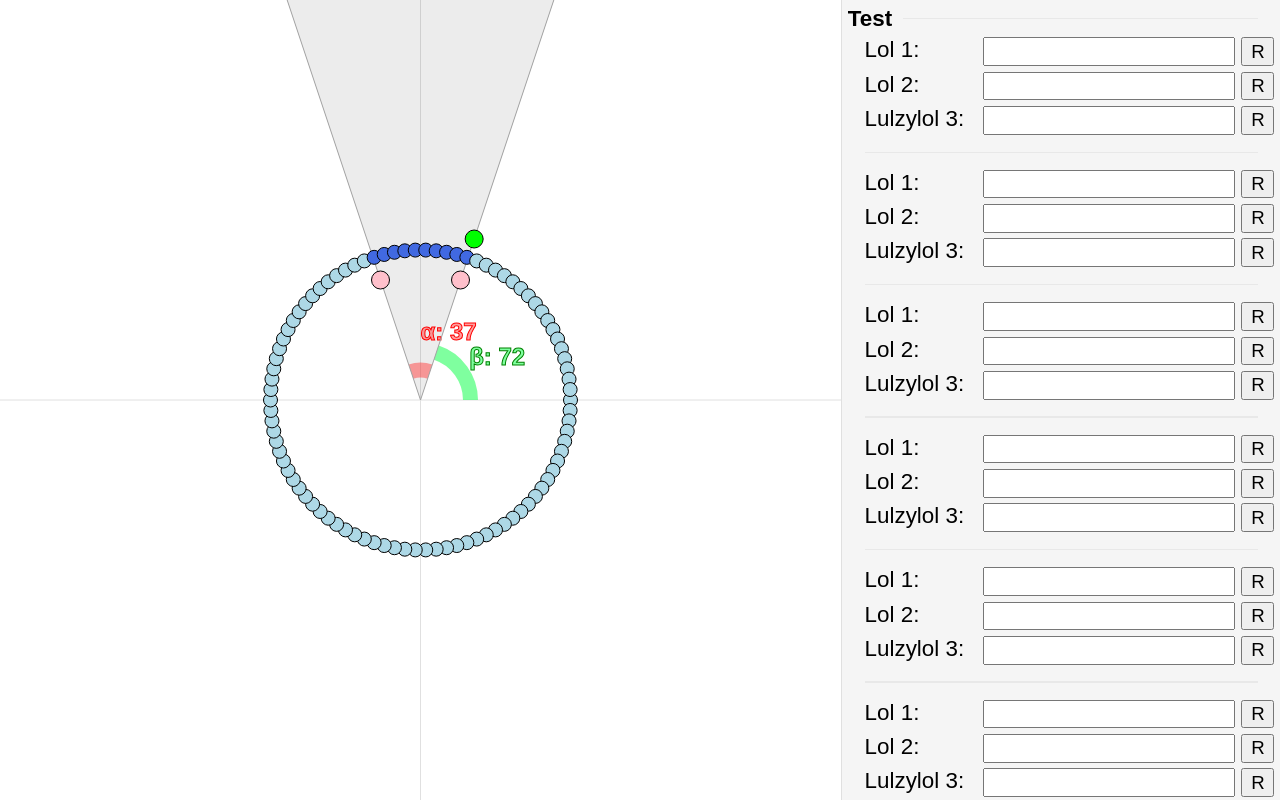
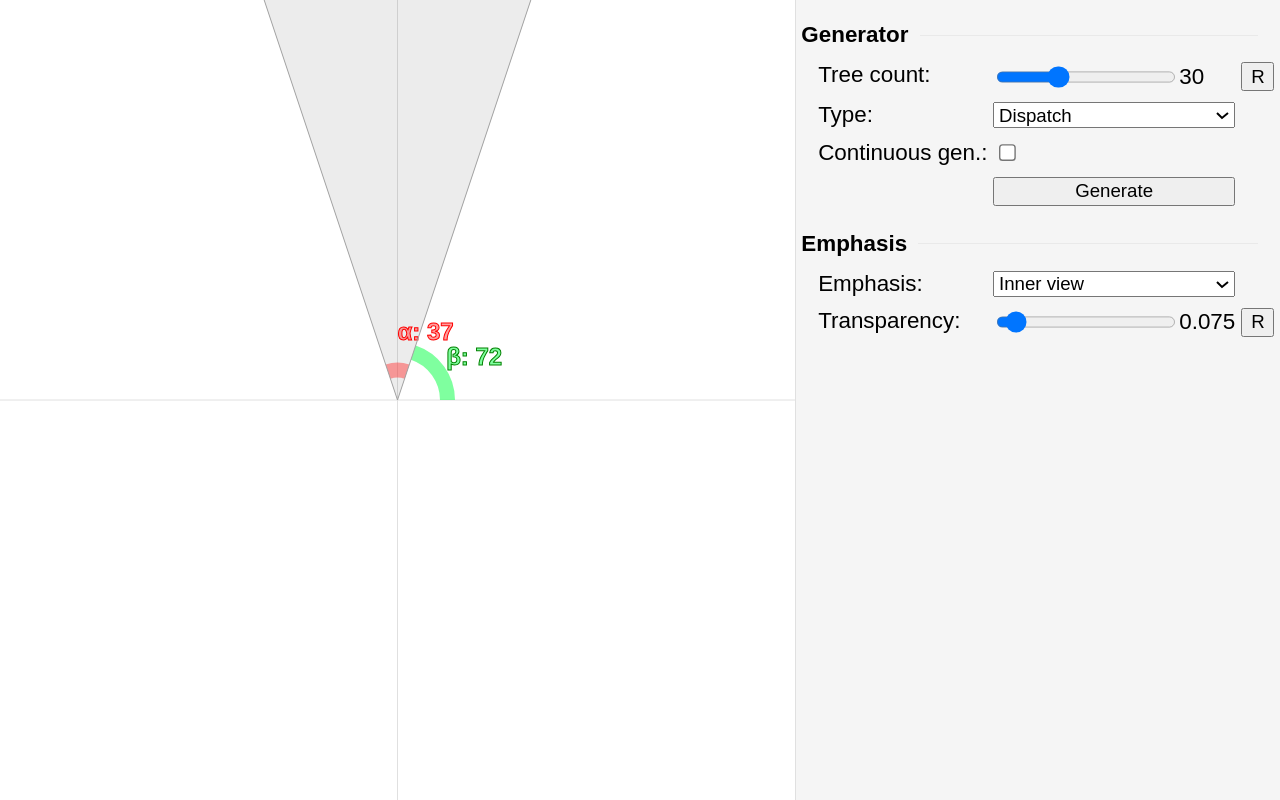
Before and after one commit to TanukiSharp/TreesProblem, a plain HTML site: page web/index.html in a window 1280 px wide. Drawn offline with Linux system fonts and the light colour scheme.

Commit message:
Property grid cleanup, added UI helper class

```diff
--- a/web/index.css
+++ b/web/index.css
@@ -47,15 +47,23 @@ body {
     display: grid;
     margin: 4px;
     grid-template-columns: auto 1fr 24px;
+    grid-auto-rows: auto;
     column-gap: 4px;
     row-gap: 4px;
-    grid-auto-rows: auto;
+    justify-items: stretch;
+}
+
+.root-container > .side-bar > .property-grid-scroller > .property-grid > * {
+    margin-top: 2px;
+    margin-bottom: 2px;
 }
 
 .root-container > .side-bar > .property-grid-scroller > .property-grid > .title {
     grid-column: 1 / span 3;
     display: grid;
     grid-template-columns: auto auto 1fr;
+    margin-top: 12px;
+    margin-bottom: 4px;
 }
 
 .root-container > .side-bar > .property-grid-scroller > .property-grid > .title > .head {
@@ -86,6 +94,25 @@ body {
     justify-self: stretch;
 }
 
+.root-container > .side-bar > .property-grid-scroller > .property-grid > .slider-container {
+    display: grid;
+    grid-template-columns: 1fr 40px;
+    align-items: center;
+    align-content: center;
+}
+
+.root-container > .side-bar > .property-grid-scroller > .property-grid > .slider-container > input[type='range'] {
+    grid-column: 1;
+}
+
+.root-container > .side-bar > .property-grid-scroller > .property-grid > .slider-container > span {
+    grid-column: 2;
+}
+
+.root-container > .side-bar > .property-grid-scroller > .property-grid > input[type='checkbox'] {
+    justify-self: start;
+}
+
 .root-container > .side-bar > .property-grid-scroller > .property-grid > .key {
     margin-left: 12px;
 }
--- a/web/index.js
+++ b/web/index.js
@@ -2,7 +2,8 @@ import { GridRenderer } from './lib/points2d/renderers/gridRenderer.js';
 import { LassoSelectionRenderer } from './lib/points2d/renderers/selectionRenderer.js';
 import { PointsManager } from './lib/points2d/pointsManager.js';
 import { Point } from './lib/points2d/point.js';
-import { Accessor, Binding, PropertyGrid } from './lib/propertyGrid/propertyGrid.js';
+import { PropertyGrid } from './lib/propertyGrid/propertyGrid.js';
+import { Ui } from './ui.js';
 
 const POINT_TYPE_TREE = 'tree';
 const POINT_TYPE_BETA = 'beta';
@@ -69,16 +70,16 @@ class PointRenderer {
 }
 
 class PointsRenderer {
-    constructor(ctx, points) {
+    constructor(ctx, pointsManager) {
         this._ctx = ctx;
-        this._points = points;
+        this._pointsManager = pointsManager;
         this._pointRenderer = new PointRenderer(ctx);
     }
 
     render() {
         let renderAtLast = null;
 
-        for (const point of this._points) {
+        for (const point of this._pointsManager.points) {
             if (point.isPointerOver) {
                 renderAtLast = point;
             } else {
@@ -93,14 +94,18 @@ class PointsRenderer {
 }
 
 class CameraRenderer {
-    constructor(ctx, points) {
+    constructor(ctx, controlPoints) {
         this._ctx = ctx;
+
+        this._emphasisColor = null;
+        this.emphasisDirection = 'inner';
+        this.emphasisAlpha = 0.075;
 
         this._alphaStart = null;
         this._alphaEnd = null;
         this._beta = null;
 
-        for (const point of points) {
+        for (const point of controlPoints) {
             if (point.tags.includes(POINT_TYPE_ALPHA_START)) {
                 this._alphaStart = point;
             } else if (point.tags.includes(POINT_TYPE_ALPHA_END)) {
@@ -112,6 +117,17 @@ class CameraRenderer {
 
         if (this._alphaStart === null || this._alphaEnd === null || this._beta === null) {
             throw new Error('Alpha start, alpha end and/or beta point(s) is/are missing.');
+        }
+    }
+
+    get emphasisAlpha() {
+        return this._emphasisAlpha;
+    }
+
+    set emphasisAlpha(value) {
+        if (value !== this._emphasisAlpha) {
+            this._emphasisColor = `rgba(0, 0, 0, ${value})`;
+            this._emphasisAlpha = value;
         }
     }
 
@@ -129,16 +145,22 @@ class CameraRenderer {
         const betaX = Math.cos(betaAngle) * lineLength;
         const betaY = Math.sin(betaAngle) * lineLength;
 
+        const rad = Math.max(ctx.canvas.width, ctx.canvas.height);
+
+        // Draw emphasis.
+        if (this.emphasisDirection !== 'none') {
+            const counterClockwise = this.emphasisDirection === 'inner';
+
+            ctx.beginPath();
+            ctx.moveTo(0, 0);
+            ctx.lineTo(Math.cos(betaAngle) * rad, Math.sin(betaAngle) * rad);
+            ctx.arc(0, 0, rad, betaAngle, alphaAngle, counterClockwise);
+            ctx.lineTo(0, 0);
+            ctx.fillStyle = this._emphasisColor;
+            ctx.fill();
+        }
+
         // Draw alpha arc.
-        const rad = 10000;
-        ctx.beginPath();
-        ctx.moveTo(0, 0);
-        ctx.lineTo(Math.cos(betaAngle) * rad, Math.sin(betaAngle) * rad);
-        ctx.arc(0, 0, rad, betaAngle, alphaAngle, true);
-        ctx.lineTo(0, 0);
-        ctx.fillStyle = 'rgba(0, 0, 0, 0.075)';
-        ctx.fill();
-
         ctx.beginPath();
         ctx.arc(0, 0, 30, betaAngle, alphaAngle, true);
         ctx.lineWidth = 15;
@@ -193,15 +215,17 @@ class CameraRenderer {
 }
 
 class Renderer {
-    constructor(canvas, pointsManager) {
+    constructor(canvas, pointsManager, controlPoints) {
         const ctx = canvas.getContext('2d');
 
         this._ctx = ctx;
 
+        this.cameraRenderer = new CameraRenderer(ctx, controlPoints);
+
         this._renderers = [
             new GridRenderer(ctx),
-            new CameraRenderer(ctx, pointsManager.points),
-            new PointsRenderer(ctx, pointsManager.points),
+            new PointsRenderer(ctx, pointsManager),
+            this.cameraRenderer,
             new LassoSelectionRenderer(ctx, pointsManager),
         ];
 
@@ -233,15 +257,18 @@ class Renderer {
     }
 }
 
-class CameraHandler {
-    constructor(pointsManager) {
+class CameraHandler extends EventTarget {
+    constructor(pointsManager, controlPoints) {
+        super();
+
         this._pointsManager = pointsManager;
-
         this._alphaStart = null;
         this._alphaEnd = null;
         this._beta = null;
 
-        for (const point of pointsManager.points) {
+        this._inFrustumCount = null;
+
+        for (const point of controlPoints) {
             if (point.tags.includes(POINT_TYPE_ALPHA_START)) {
                 this._alphaStart = point;
             } else if (point.tags.includes(POINT_TYPE_ALPHA_END)) {
@@ -260,7 +287,7 @@ class CameraHandler {
         this._onAlphaStartMovedEnter();
         this._onAlphaStartMovedUpdate();
 
-        this._checkPointsInFrustum();
+        this.checkPointsInFrustum();
     }
 
     _resetStates() {
@@ -349,13 +376,15 @@ class CameraHandler {
         return !(pointAngle <= alphaEndAngle && pointAngle >= alphaStartAngle);
     }
 
-    _checkPointsInFrustum() {
+    checkPointsInFrustum() {
         const alphaStartAngle = CameraHandler.normalizeAngle(CameraHandler.computeAngle(this._alphaStart));
         const alphaEndAngle = CameraHandler.normalizeAngle(CameraHandler.computeAngle(this._alphaEnd));
 
         const alphaAngle = CameraHandler.deltaAngle(alphaStartAngle, alphaEndAngle);
 
         const realAlphaEndAngle = (alphaStartAngle - alphaAngle) % (Math.PI * 2);
+
+        let count = 0;
 
         for (const point of this._pointsManager.points) {
             if (point.tags.includes(POINT_TYPE_TREE) === false) {
@@ -365,6 +394,15 @@ class CameraHandler {
             const pointAngle = CameraHandler.normalizeAngle(CameraHandler.computeAngle(point));
 
             point.isInFrustum = CameraHandler._isInFrustum(pointAngle, alphaStartAngle, realAlphaEndAngle);
+
+            if (point.isInFrustum) {
+                count++;
+            }
+        }
+
+        if (this._inFrustumCount !== count) {
+            this.dispatchEvent(new CustomEvent('infrustumcount-changed', { detail: count }));
+            this._inFrustumCount = count;
         }
     }
 
@@ -389,7 +427,7 @@ class CameraHandler {
             }
         }
 
-        this._checkPointsInFrustum();
+        this.checkPointsInFrustum();
     }
 
     onPointMovedEnd() {
@@ -415,120 +453,190 @@ const createPropertyGridTitleElement = function(text) {
     return root;
 }
 
-const createCheckbox = function() {
-    const checkbox = document.createElement('input');
-    checkbox.type = 'checkbox';
+class DispatchTreeGenerator {
+    constructor(canvasElement) {
+        this._canvasElement = canvasElement;
+    }
 
+    get name() {
+        return 'Dispatch';
+    }
+
+    get description() {
+        return 'Generates trees with a completely random distribution.';
+    }
+
+    generate(count) {
+        const halfWidth = this._canvasElement.width / 2;
+        const halfHeight = this._canvasElement.height / 2;
+
+        const result = [];
+
+        for (let i = 0; i < count; i++) {
+            result.push(new Point(
+                ((Math.random() * 2) - 1) * halfWidth,
+                ((Math.random() * 2) - 1) * halfHeight,
+                {
+                    id: 1000 + i + 1,
+                    baseRadius: 7,
+                    hoverRadius: 11,
+                    tags: [POINT_TYPE_TREE]
+                }
+            ));
+        }
+
+        return result;
+    }
+}
+
+class CircleTreeGenerator {
+    get name() {
+        return 'Circle';
+    }
+
+    get description() {
+        return 'Generates trees in circle, with a random radius.';
+    }
+
+    generate(count) {
+        const treeRadius = 150;
+        const tau = Math.PI * 2;
+
+        const result = [];
+
+        for (let i = 0; i < count; i++) {
+            const angle = (tau * i) / count;
+            result.push(new Point(
+                Math.cos(angle) * treeRadius,
+                Math.sin(angle) * treeRadius,
+                {
+                    id: 1000 + i + 1,
+                    baseRadius: 7,
+                    hoverRadius: 11,
+                    tags: [POINT_TYPE_TREE]
+                }
+            ));
+        }
+
+        return result;
+    }
+}
+
+const treeGenerators = [];
+
+const generatorToDropdownInfo = function(generator) {
     return {
-        element: checkbox,
-        accessor: new Accessor(() => checkbox.checked, v => checkbox.checked = v),
+        text: generator.name,
+        title: generator.description,
     };
 }
 
-const createSlider = function(min, max) {
-    const slider = document.createElement('input');
-    slider.type = 'range';
-    slider.min = min;
-    slider.max = max;
+const setupGeneratorPropertyGridSection = function(propertyGrid, pointsManager, cameraHandler, controlPoints) {
+    propertyGrid.title(createPropertyGridTitleElement('Generator'));
 
-    return {
-        element: slider,
-        accessor: new Accessor(() => Number(slider.value), v => slider.value = Number(v)),
+    let generateTrees;
+
+    const treesSliderInfo = Ui.createSlider(30, 1, 90);
+    const continuousGenerationCheckboxInfo = Ui.createCheckbox(false);
+    const generatorTypeDropdownInfo = Ui.createIndexedDropdown(treeGenerators.map(generatorToDropdownInfo));
+    const generateButtonInfo = Ui.createButton('Generate', () => generateTrees());
+
+    generateTrees = () => {
+        const treesCount = treesSliderInfo.accessor.get();
+        const generatorIndex = generatorTypeDropdownInfo.accessor.get();
+
+        pointsManager.points = treeGenerators[generatorIndex].generate(treesCount);
+        pointsManager.points.push(...controlPoints);
+
+        cameraHandler.checkPointsInFrustum();
     };
+
+    treesSliderInfo.accessor.addEventListener('value-changed', () => {
+        if (continuousGenerationCheckboxInfo.accessor.get()) {
+            generateTrees();
+        }
+    });
+
+    generatorTypeDropdownInfo.accessor.addEventListener('value-changed', () => {
+        if (continuousGenerationCheckboxInfo.accessor.get()) {
+            generateTrees();
+        }
+    });
+
+    continuousGenerationCheckboxInfo.accessor.addEventListener('value-changed', () => {
+        generateButtonInfo.element.disabled = continuousGenerationCheckboxInfo.accessor.get();
+        generateTrees();
+    });
+
+    propertyGrid.add(null, 'Tree count:', treesSliderInfo.element, treesSliderInfo.accessor);
+    propertyGrid.add(null, 'Type:', generatorTypeDropdownInfo.element);
+    propertyGrid.add(null, Ui.createSpan('Continuous gen.:', 'Continuous generation. Generates trees each time parameters change.'), continuousGenerationCheckboxInfo.element);
+    propertyGrid.add(null, '', generateButtonInfo.element);
+
+    cameraHandler.addEventListener('infrustumcount-changed', e => console.log(e.detail));
 }
 
-const createDropdownAccessor = function(texts) {
-    const select = document.createElement('select');
+const setupEmphasisPropertyGridSection = function(propertyGrid, cameraRenderer) {
 
-    for (const text of texts) {
-        const option = document.createElement('option');
-        option.innerText = text;
-        select.appendChild(option);
-    }
+    propertyGrid.title(createPropertyGridTitleElement('Emphasis'));
 
-    return {
-        element: select,
-        accessor: new Accessor(() => Number(select.selectedIndex), v => select.selectedIndex = Number(v)),
-    };
+    const emphasisDropdownInfo = Ui.createValuedDropdown([
+        {
+            text: 'None',
+            value: 'none',
+        },
+        {
+            text: 'Inner view',
+            value: 'inner',
+        },
+        {
+            text: 'Outer view',
+            value: 'outer',
+        }
+    ]);
+    emphasisDropdownInfo.accessor.set('inner');
+
+    propertyGrid.add(null, 'Emphasis:', emphasisDropdownInfo.element);
+
+    const emphasisAlphaSliderInfo = Ui.createSlider(cameraRenderer.emphasisAlpha, 0.05, 0.5, 0.001);
+    propertyGrid.add(null, 'Transparency:', emphasisAlphaSliderInfo.element, emphasisAlphaSliderInfo.accessor);
+
+    emphasisDropdownInfo.accessor.addEventListener('value-changed', () => {
+        cameraRenderer.emphasisDirection = emphasisDropdownInfo.accessor.get();
+        // Dirty access hack (childNodes[0]) because the slider element is actually a div with a slider and span.
+        emphasisAlphaSliderInfo.element.childNodes[0].disabled = cameraRenderer.emphasisDirection === 'none';
+    });
+
+    emphasisAlphaSliderInfo.accessor.addEventListener('value-changed', () => {
+        cameraRenderer.emphasisAlpha = emphasisAlphaSliderInfo.accessor.get();
+    });
 }
 
-const setupGeneratorPropertyGridSection = function(propertyGrid, pointsManager, cameraHandler) {
-    propertyGrid.title('Generator');
-
-    let treesCount = 30;
-
-    const treesSliderInfo = createSlider(1, 90);
-    const treesCountAccessor = new Accessor(() => treesCount, v => treesCount = v)
-    Binding.twoWay(treesSliderInfo.accessor, treesCountAccessor);
-
-    propertyGrid.add(null, 'Tree count:', treesSliderInfo.element, treesCountAccessor);
-
-
-}
-
-const setupPropertyGrid = function(propertyGrid, pointsManager, cameraHandler) {
-    setupGeneratorPropertyGridSection(propertyGrid, pointsManager, cameraHandler);
-    propertyGrid.separator();
+const setupPropertyGrid = function(propertyGrid, pointsManager, cameraHandler, cameraRenderer, controlPoints) {
+    setupGeneratorPropertyGridSection(propertyGrid, pointsManager, cameraHandler, controlPoints);
+    setupEmphasisPropertyGridSection(propertyGrid, cameraRenderer);
 }
 
 const main = function() {
     const canvasElement = document.querySelector('.root-container > canvas.render');
     const propertyGridElement = document.querySelector('.root-container > .side-bar > .property-grid-scroller > .property-grid');
 
-    const propertyGrid = new PropertyGrid(propertyGridElement);
+    treeGenerators.push(new DispatchTreeGenerator(canvasElement));
+    treeGenerators.push(new CircleTreeGenerator());
 
 
-    propertyGrid.title(createPropertyGridTitleElement('Test'));
-    propertyGrid.add('lol1', 'Lol 1:', document.createElement('input'), () => {});
-    propertyGrid.add('lol2', 'Lol 2:', document.createElement('input'), () => {});
-    propertyGrid.add('lol3', 'Lulzylol 3:', document.createElement('input'), () => {});
-    propertyGrid.separator();
-    propertyGrid.add('lol1', 'Lol 1:', document.createElement('input'), () => {});
-    propertyGrid.add('lol2', 'Lol 2:', document.createElement('input'), () => {});
-    propertyGrid.add('lol3', 'Lulzylol 3:', document.createElement('input'), () => {});
-    propertyGrid.separator();
-    propertyGrid.add('lol1', 'Lol 1:', document.createElement('input'), () => {});
-    propertyGrid.add('lol2', 'Lol 2:', document.createElement('input'), () => {});
-    propertyGrid.add('lol3', 'Lulzylol 3:', document.createElement('input'), () => {});
-    propertyGrid.separator();
-    propertyGrid.add('lol1', 'Lol 1:', document.createElement('input'), () => {});
-    propertyGrid.add('lol2', 'Lol 2:', document.createElement('input'), () => {});
-    propertyGrid.add('lol3', 'Lulzylol 3:', document.createElement('input'), () => {});
-    propertyGrid.separator();
-    propertyGrid.add('lol1', 'Lol 1:', document.createElement('input'), () => {});
-    propertyGrid.add('lol2', 'Lol 2:', document.createElement('input'), () => {});
-    propertyGrid.add('lol3', 'Lulzylol 3:', document.createElement('input'), () => {});
-    propertyGrid.separator();
-    propertyGrid.add('lol1', 'Lol 1:', document.createElement('input'), () => {});
-    propertyGrid.add('lol2', 'Lol 2:', document.createElement('input'), () => {});
-    propertyGrid.add('lol3', 'Lulzylol 3:', document.createElement('input'), () => {});
-    propertyGrid.separator();
-    propertyGrid.add('lol1', 'Lol 1:', document.createElement('input'), () => {});
-    propertyGrid.add('lol2', 'Lol 2:', document.createElement('input'), () => {});
-    propertyGrid.add('lol3', 'Lulzylol 3:', document.createElement('input'), () => {});
-    propertyGrid.separator();
-    propertyGrid.add('lol1', 'Lol 1:', document.createElement('input'), () => {});
-    propertyGrid.add('lol2', 'Lol 2:', document.createElement('input'), () => {});
-    propertyGrid.add('lol3', 'Lulzylol 3:', document.createElement('input'), () => {});
-
+    const propertyGrid = new PropertyGrid(propertyGridElement);
 
     const alphaStart = new Point(40, -120, { id: 1, baseRadius: 9, hoverRadius: 12, tags: [POINT_TYPE_ALPHA_START] });
     const alphaEnd = new Point(-40, -120, { id: 2, baseRadius: 9, hoverRadius: 12, tags: [POINT_TYPE_ALPHA_END] });
     const beta = new Point(120, 120, { id: 3, baseRadius: 9, hoverRadius: 12, tags: [POINT_TYPE_BETA] });
 
-    const points = [
+    const controlPoints = [
         alphaStart,
         alphaEnd,
         beta,
     ];
 
-    const treeRadius = 150;
-    const treeCount = 90;
-    const tau = Math.PI * 2;
-    for (let i = 0; i < treeCount; i++) {
-        const angle = (tau * i) / treeCount;
-        points.push(new Point(Math.cos(angle) * treeRadius, Math.sin(angle) * treeRadius, { id: 1000 + i + 1, baseRadius: 7, hoverRadius: 11, tags: [POINT_TYPE_TREE] }));
-    }
 
     // points.push(
     //     new Point(150, 150, { id: 1001, baseRadius: 7, hoverRadius: 11, tags: [POINT_TYPE_TREE] }),
@@ -537,16 +645,16 @@ const main = function() {
     //     new Point(90, 90, { id: 1004, baseRadius: 7, hoverRadius: 11, tags: [POINT_TYPE_TREE] }),
     // );
 
-    const pointsManager = new PointsManager(canvasElement, points);
+    const pointsManager = new PointsManager(canvasElement);
 
-    const cameraHandler = new CameraHandler(pointsManager);
+    const cameraHandler = new CameraHandler(pointsManager, controlPoints);
 
     pointsManager.addEventListener('pointmove', e => cameraHandler.onPointMoved(e));
     canvasElement.addEventListener('pointerup', _ => cameraHandler.onPointMovedEnd());
 
-    setupPropertyGrid(propertyGrid, pointsManager, cameraHandler);
+    const renderer = new Renderer(canvasElement, pointsManager, controlPoints);
 
-    new Renderer(canvasElement, pointsManager);
+    setupPropertyGrid(propertyGrid, pointsManager, cameraHandler, renderer.cameraRenderer, controlPoints);
 }
 
 window.addEventListener('load', main);
--- /dev/null
+++ b/web/ui.js
@@ -0,0 +1,170 @@
+import { Accessor } from './lib/propertyGrid/propertyGrid.js';
+
+export class Ui {
+    static createSpan(text, title) {
+        const span = document.createElement('span');
+        span.innerText = text;
+
+        if (typeof title === 'string' && title.length > 0) {
+            span.title = title;
+        }
+
+        return span;
+    }
+
+    static createSpan(text, title) {
+        const span = document.createElement('span');
+        span.innerText = text;
+
+        if (typeof title === 'string' && title.length > 0) {
+            span.title = title;
+        }
+
+        return span;
+    }
+
+    static createSlider(initialValue, min, max, step) {
+        const container = document.createElement('div');
+        container.classList.add('slider-container');
+
+        const slider = document.createElement('input');
+        slider.type = 'range';
+        slider.min = min;
+        slider.max = max;
+        slider.step = step;
+        slider.value = initialValue;
+
+        const label = document.createElement('span');
+        label.innerText = initialValue;
+
+        const accessor = new Accessor(
+            () => Number(slider.value),
+            v => { slider.value = Number(v); label.innerText = v; }
+        );
+
+        const onInput = () => accessor.set(slider.value);
+
+        slider.addEventListener('input', onInput);
+
+        container.appendChild(slider);
+        container.appendChild(label);
+
+        return {
+            element: container,
+            accessor: accessor,
+            dispose: () => slider.removeEventListener('input', onInput),
+        };
+    }
+
+    static createCheckbox(initialValue) {
+        const checkbox = document.createElement('input');
+        checkbox.type = 'checkbox';
+        checkbox.checked = initialValue;
+
+        const accessor = new Accessor(() => Boolean(checkbox.checked), v => checkbox.checked = Boolean(v));
+
+        const onInput = () => accessor.set(checkbox.checked);
+
+        checkbox.addEventListener('input', onInput);
+
+        return {
+            element: checkbox,
+            accessor: accessor,
+            dispose: () => checkbox.removeEventListener('input', onInput),
+        };
+    }
+
+    static createIndexedDropdown(values) {
+        const select = document.createElement('select');
+
+        for (const value of values) {
+            if (value === undefined || value === null) {
+                continue;
+            }
+
+            const option = document.createElement('option');
+
+            if (typeof value === 'string') {
+                option.text = value;
+            } else if (typeof value.text === 'string') {
+                option.text = value.text;
+                if (typeof value.title === 'string') {
+                    option.title = value.title;
+                }
+            } else {
+                continue;
+            }
+
+            select.appendChild(option);
+        }
+
+        const accessor = new Accessor(() => select.selectedIndex, v => select.selectedIndex = v);
+
+        const onInput = () => accessor.set(select.selectedIndex);
+
+        select.addEventListener('input', onInput);
+
+        return {
+            element: select,
+            accessor: accessor,
+            dispose: () => select.removeEventListener('input', onInput),
+        };
+    }
+
+    static _findDropdownIndexByValue(select, value) {
+        for (let i = 0; i < select.options.length; i++) {
+            if (select.options[i].value === value) {
+                return i;
+            }
+        }
+
+        return -1;
+    }
+
+    static createValuedDropdown(values) {
+        const select = document.createElement('select');
+
+        for (const value of values) {
+            if (value === undefined || value === null) {
+                continue;
+            }
+
+            const option = document.createElement('option');
+
+            option.text = value.text;
+            option.value = value.value;
+
+            if (typeof value.title === 'string') {
+                option.title = value.title;
+            }
+
+            select.appendChild(option);
+        }
+
+        const accessor = new Accessor(
+            () => select.options[select.selectedIndex].value,
+            v => select.selectedIndex = Ui._findDropdownIndexByValue(select, v),
+        );
+
+        const onInput = () => accessor.set(select.options[select.selectedIndex].value);
+
+        select.addEventListener('input', onInput);
+
+        return {
+            element: select,
+            accessor: accessor,
+            dispose: () => select.removeEventListener('input', onInput),
+        };
+    }
+
+    static createButton(text, onClick) {
+        const button = document.createElement('button');
+        button.innerText = text;
+        button.addEventListener('click', onClick);
+
+        return {
+            element: button,
+            dispose: () => button.removeEventListener('click', onClick),
+        };
+    }
+}
```
